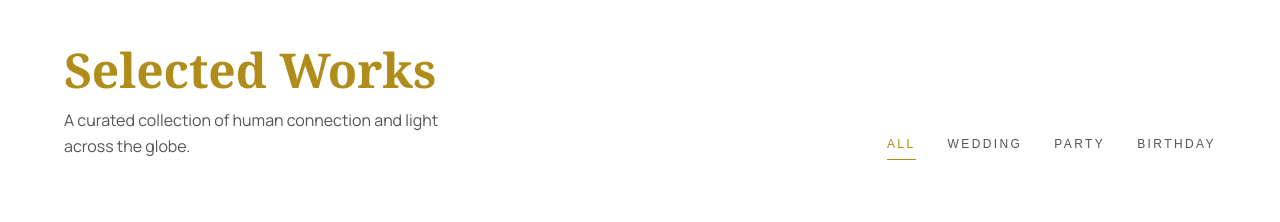
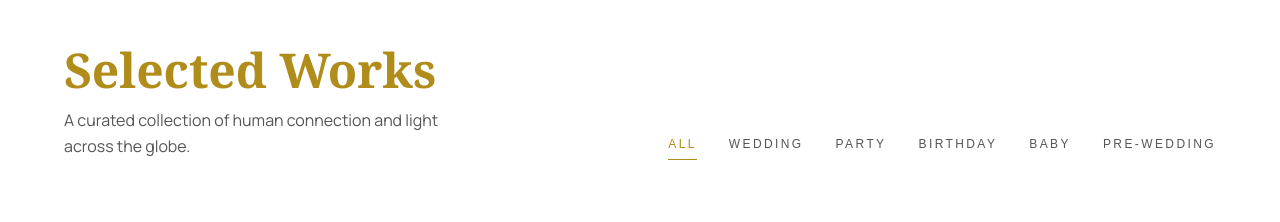
Before and after one commit to i-am-faizan/photography_site, a React (Vite) app in the folder Frontend/: page / in a window 1280 px wide. Shown: the part 4240-4462 px from the top of the page. Built offline with nearby package versions, Linux system fonts and the light colour scheme.

Commit message:
Update UI

```diff
--- a/Frontend/src/components/Portfolio.jsx
+++ b/Frontend/src/components/Portfolio.jsx
@@ -43,6 +43,14 @@ const Portfolio = () => {
                         className={`filter-btn ${filter === 'birthday' ? 'active' : ''}`}
                         onClick={() => handleFilterChange('birthday')}
                     >Birthday</button>
+                    <button
+                        className={`filter-btn ${filter === 'baby' ? 'active' : ''}`}
+                        onClick={() => handleFilterChange('baby')}
+                    >Baby</button>
+                    <button
+                        className={`filter-btn ${filter === 'pre-wedding' ? 'active' : ''}`}
+                        onClick={() => handleFilterChange('pre-wedding')}
+                    >Pre-Wedding</button>
                 </div>
             </div>
 
--- a/Frontend/src/data/portfolioData.js
+++ b/Frontend/src/data/portfolioData.js
@@ -7,6 +7,8 @@ export const portfolioItems = [
     { id: 6, category: 'party', img: 'https://images.unsplash.com/photo-1492684223066-81342ee5ff30?auto=format&fit=crop&w=800&q=80', title: 'Electric Night', subtitle: 'Celebration • Berlin' },
     { id: 7, category: 'birthday', img: 'https://images.unsplash.com/photo-1464349172961-1fee4652028a?auto=format&fit=crop&w=800&q=80', title: 'Candlelight Glow', subtitle: 'Private Event • London' },
     { id: 8, category: 'commercial', img: 'https://images.unsplash.com/photo-1486406146926-c627a92ad1ab?auto=format&fit=crop&w=800&q=80', title: 'Structured Grace', subtitle: 'Architecture • Dubai' },
+    { id: 13, category: 'baby', img: 'https://images.unsplash.com/photo-1519689689378-073f13d31c63?auto=format&fit=crop&w=800&q=80', title: 'Pure Innocence', subtitle: 'Newborn Series • Paris' },
+    { id: 14, category: 'pre-wedding', img: 'https://images.unsplash.com/photo-1583939003579-730e3918a45a?auto=format&fit=crop&w=800&q=80', title: 'Eternal Promise', subtitle: 'Pre-Wedding • Venice' },
 ];
 
 export const extraItems = [
@@ -14,6 +16,8 @@ export const extraItems = [
     { id: 10, category: 'wedding', img: 'https://images.unsplash.com/photo-1520854221256-17451cc331bf?auto=format&fit=crop&w=800&q=80', title: 'The Quiet Vow', subtitle: 'Portrait Series' },
     { id: 11, category: 'party', img: 'https://images.unsplash.com/photo-1519671482749-fd09be7ccebf?auto=format&fit=crop&w=800&q=80', title: 'Neon Pulse', subtitle: 'Afterhours • Ibiza' },
     { id: 12, category: 'commercial', img: 'https://images.unsplash.com/photo-1472214103451-9374bd1c798e?auto=format&fit=crop&w=800&q=80', title: 'Silent Peak', subtitle: 'Nature Editorial' },
+    { id: 15, category: 'baby', img: 'https://images.unsplash.com/photo-1544126592-807daa2b5282?auto=format&fit=crop&w=800&q=80', title: 'Gentle Dreams', subtitle: 'Portrait • London' },
+    { id: 16, category: 'pre-wedding', img: 'https://images.unsplash.com/photo-1515934751635-c81c6bc9a2d8?auto=format&fit=crop&w=800&q=80', title: 'Golden Hour Vows', subtitle: 'Sunset Session • Bali' },
 ];
 
 export const transitionImages = [
```
